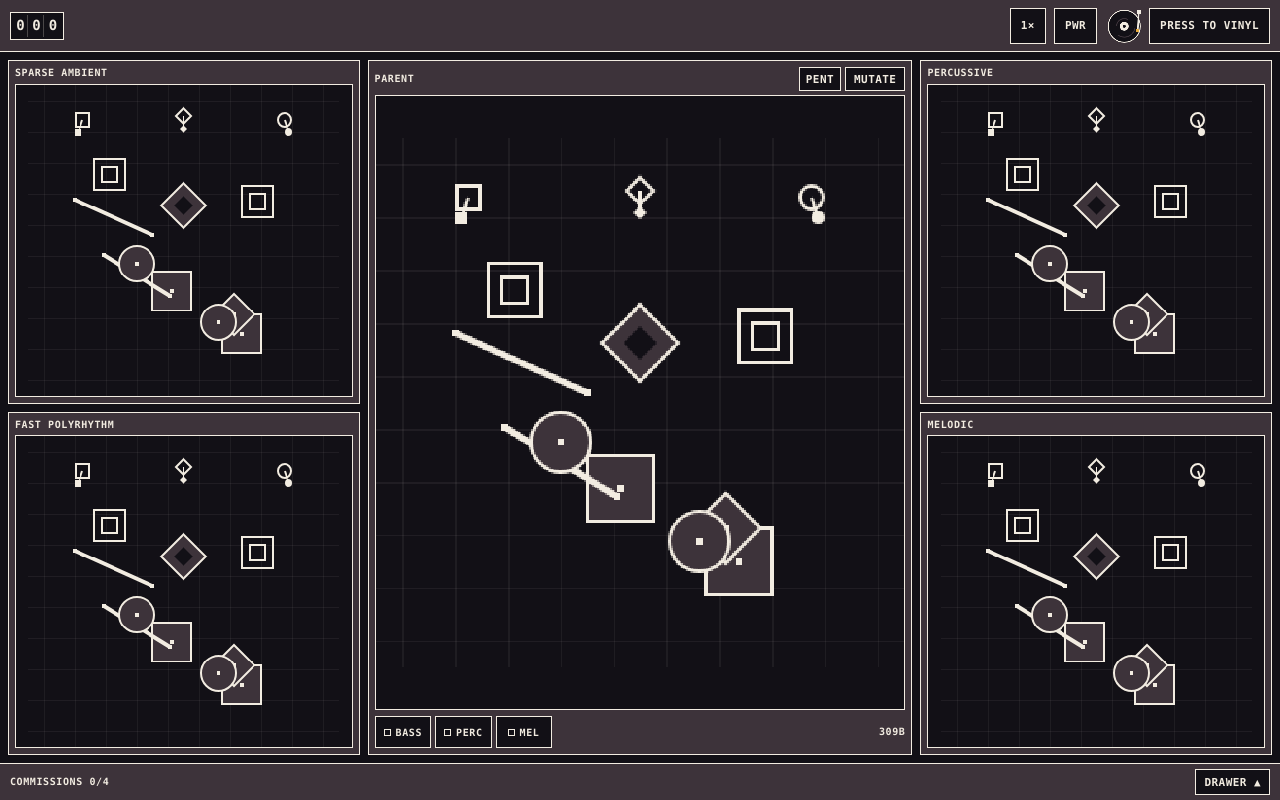
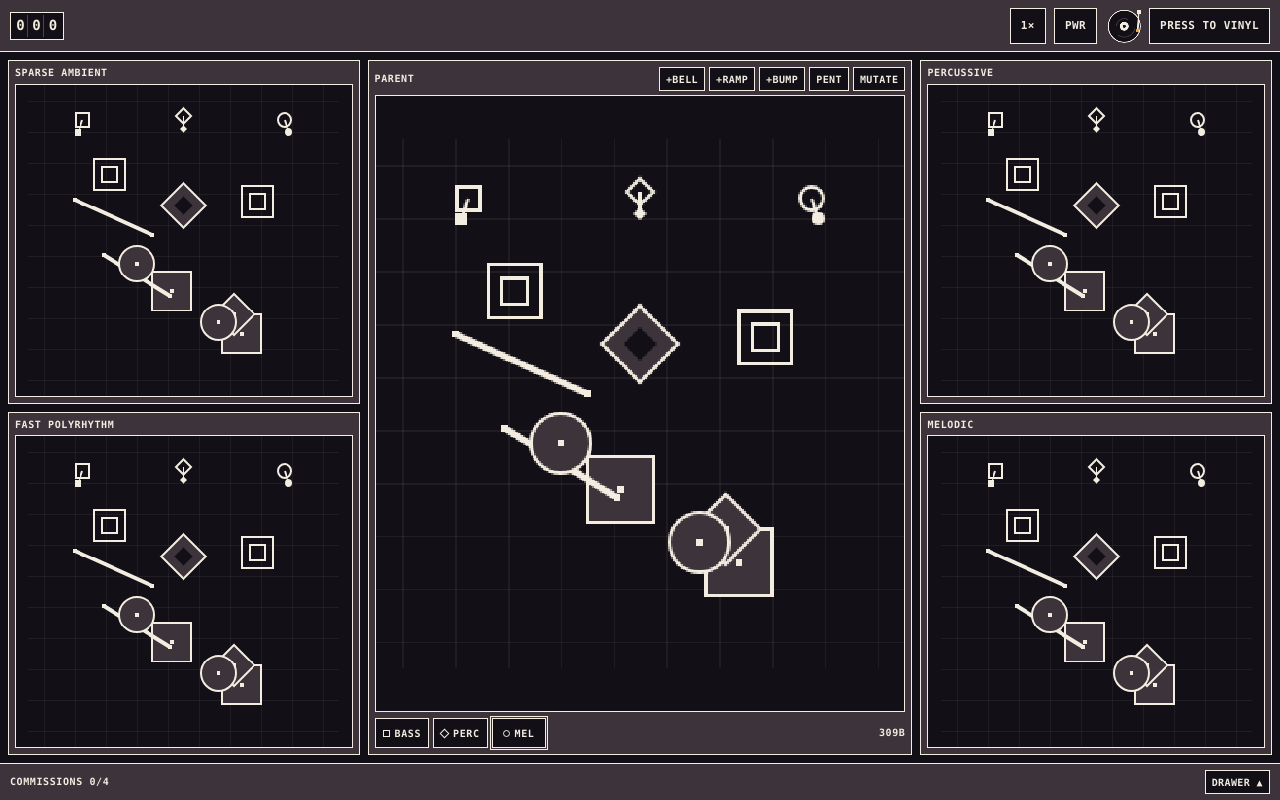
Before and after one commit to PRB5005/chimeworks, a plain HTML site: page src/index.html in a window 1280 px wide. Drawn offline with Linux system fonts and the light colour scheme; no server answers.

Commit message:
Update index.html

```diff
--- a/src/index.html
+++ b/src/index.html
@@ -157,6 +157,12 @@
       white-space: nowrap;
     }
 
+    .cw-btn.mini {
+      min-height: 24px;
+      padding: 2px 6px;
+      font-size: 10px;
+    }
+
     .cw-btn:active {
       transform: translateY(1px);
     }
@@ -282,6 +288,7 @@
       gap: 4px;
       margin-bottom: 4px;
       flex-shrink: 0;
+      flex-wrap: wrap;
     }
 
     .niche-label {
@@ -333,7 +340,7 @@
       touch-action: none;
     }
 
-    /* Parent Layer LED Controls */
+    /* Parent Layer LED Controls & Part Spawner */
     .parent-controls {
       display: flex;
       align-items: center;
@@ -348,6 +355,7 @@
       display: flex;
       align-items: center;
       gap: 4px;
+      flex-wrap: wrap;
     }
 
     .led-switch {
@@ -355,9 +363,9 @@
       background: var(--cw-bg);
       color: var(--cw-ink);
       border: 1px solid var(--cw-ink);
-      padding: 5px 8px;
-      min-height: 32px;
-      min-width: 56px;
+      padding: 4px 7px;
+      min-height: 30px;
+      min-width: 54px;
       font-family: inherit;
       font-size: 10px;
       font-weight: 700;
@@ -367,6 +375,16 @@
       align-items: center;
       justify-content: center;
       gap: 5px;
+      position: relative;
+    }
+
+    .led-switch.edit-focus {
+      outline: 1px solid var(--cw-ink);
+      outline-offset: 1px;
+    }
+
+    body:not([data-state="idle"]) .led-switch.edit-focus {
+      outline-color: var(--cw-accent);
     }
 
     .led-pip {
@@ -375,6 +393,14 @@
       border: 1px solid var(--cw-ink);
       background: var(--cw-bg);
       display: inline-block;
+    }
+
+    .led-pip.shape-perc {
+      transform: rotate(45deg);
+    }
+
+    .led-pip.shape-mel {
+      border-radius: 50%;
     }
 
     /* Active LED: lit --cw-accent with --cw-bg glyph */
@@ -513,8 +539,11 @@
           <div class="chamber-head">
             <span class="niche-label">PARENT</span>
             <div class="led-group">
-              <button id="scale-btn" class="cw-btn" style="min-height:24px;padding:2px 6px;" type="button">PENT</button>
-              <button id="mutate-btn" class="cw-btn" style="min-height:24px;padding:2px 8px;" type="button">MUTATE</button>
+              <button id="add-bell-btn" class="cw-btn mini" type="button">+BELL</button>
+              <button id="add-ramp-btn" class="cw-btn mini" type="button">+RAMP</button>
+              <button id="add-bump-btn" class="cw-btn mini" type="button">+BUMP</button>
+              <button id="scale-btn" class="cw-btn mini" type="button">PENT</button>
+              <button id="mutate-btn" class="cw-btn mini" type="button">MUTATE</button>
             </div>
           </div>
           <div class="canvas-cavity">
@@ -522,9 +551,9 @@
           </div>
           <div class="parent-controls">
             <div class="led-group">
-              <button id="led-bass" class="led-switch" data-layer="bass" data-mode="active" type="button"><span class="led-pip"></span>BASS</button>
-              <button id="led-perc" class="led-switch" data-layer="perc" data-mode="active" type="button"><span class="led-pip"></span>PERC</button>
-              <button id="led-mel" class="led-switch" data-layer="mel" data-mode="active" type="button"><span class="led-pip"></span>MEL</button>
+              <button id="led-bass" class="led-switch" data-layer="bass" data-mode="active" type="button"><span class="led-pip shape-bass"></span>BASS</button>
+              <button id="led-perc" class="led-switch" data-layer="perc" data-mode="active" type="button"><span class="led-pip shape-perc"></span>PERC</button>
+              <button id="led-mel" class="led-switch edit-focus" data-layer="mel" data-mode="active" type="button"><span class="led-pip shape-mel"></span>MEL</button>
             </div>
             <span id="genome-bytes" class="niche-label">000B</span>
           </div>
@@ -575,7 +604,7 @@
     <footer id="drawer">
       <div id="drawer-bar">
         <div id="commissions-summary" class="niche-label">COMMISSIONS 0/4</div>
-        <button id="drawer-toggle" class="cw-btn" style="min-height:26px;padding:2px 8px;" type="button">DRAWER ▲</button>
+        <button id="drawer-toggle" class="cw-btn mini" type="button">DRAWER ▲</button>
       </div>
       <div id="drawer-body">
         <div id="commissions-list">
```
